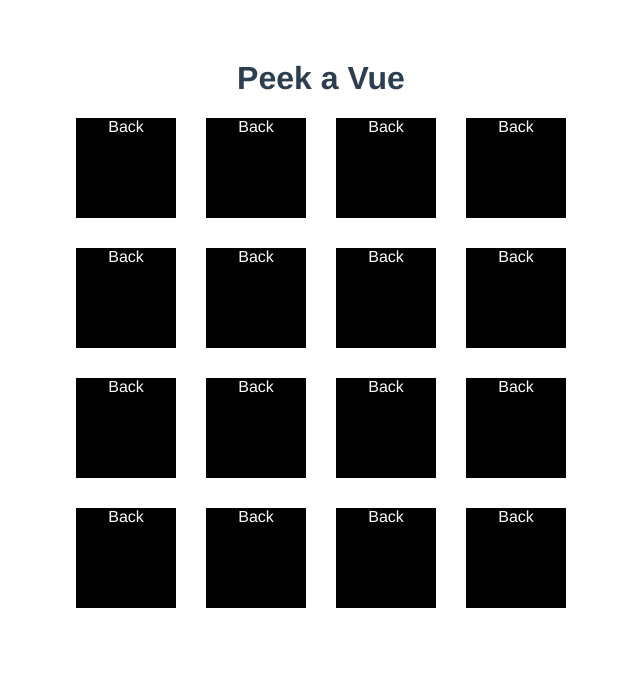
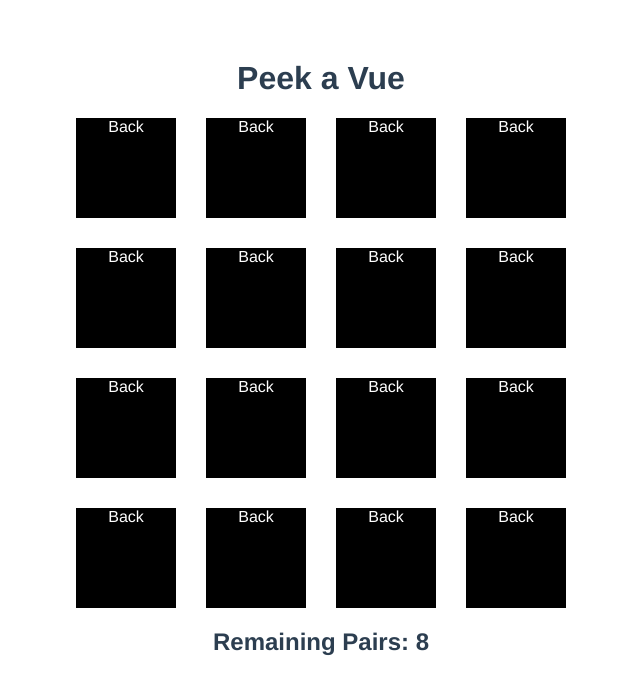
Before and after one commit to erwinchang/vue-example, a Vue app: page / in a window 1280 px wide. Shown: the top 694 px of the page, without its empty margins (319-959 px from the left). Built offline with nearby package versions, Linux system fonts and the light colour scheme.

Commit message:
check if player won condition

```diff
--- a/src/App.vue
+++ b/src/App.vue
@@ -16,7 +16,7 @@
 
 <script>
 import Card from "./components/Card.vue";
-import { ref, watch } from "vue";
+import { computed, ref, watch } from "vue";
 
 export default {
   name: "App",
@@ -26,7 +26,20 @@
   setup() {
     const cardList = ref([]);
     const userSelection = ref([]);
-    const status = ref("");
+    const status = computed(() => {
+      if (remainingPairs.value === 0) {
+        return "You won!";
+      } else {
+        return `Remaining Pairs: ${remainingPairs.value}`;
+      }
+    });
+
+    const remainingPairs = computed(() => {
+      const remainingCards = cardList.value.filter(
+        (card) => card.matched === false
+      ).length;
+      return remainingCards / 2;
+    });
 
     for(let i = 0; i < 16; i++) {
       cardList.value.push({
```
